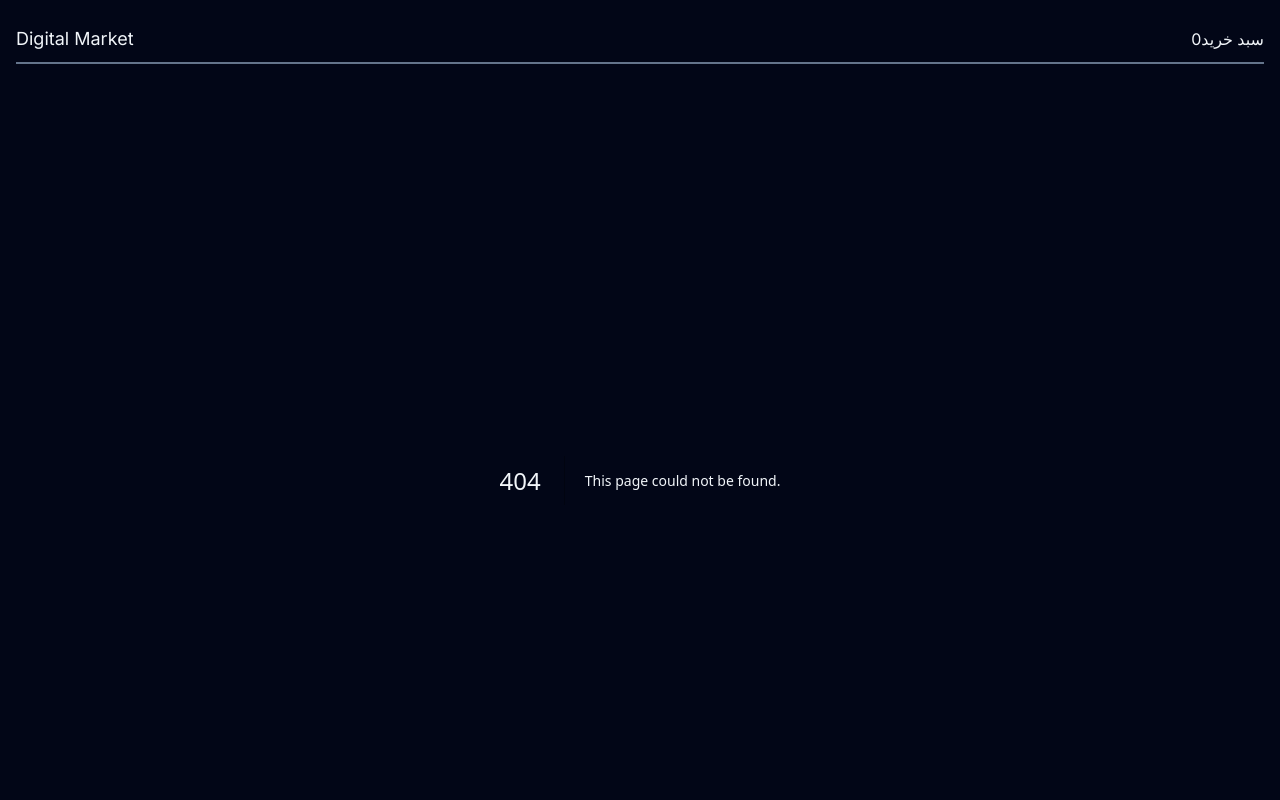
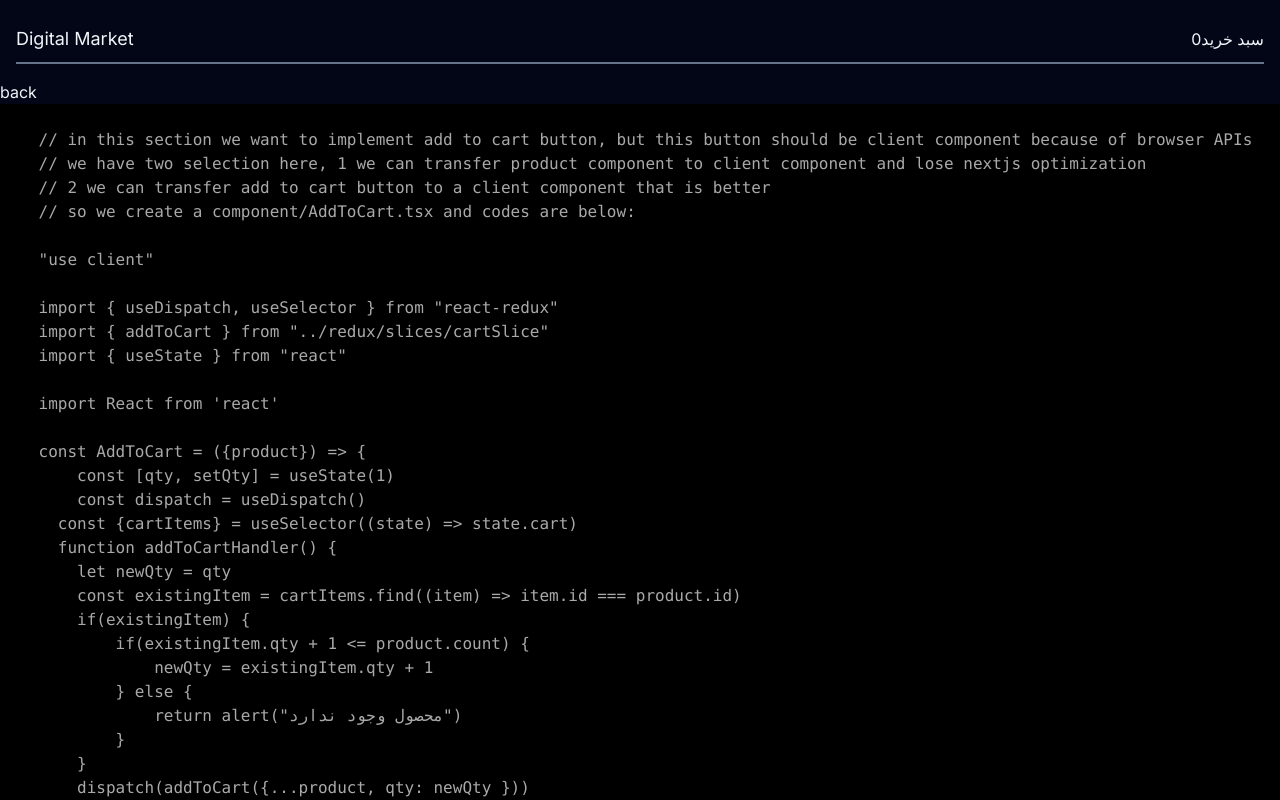
Before and after one commit to arefmaghdam/review-of-ts-nextjs13, a Next.js app: page /components/nextjs/add-to-cart-cpmponent in a window 1280 px wide. Before the commit this address had no page. Shown: the top 800 px of the page. Built offline with nearby package versions, Linux system fonts and the light colour scheme.

Commit message:
feat: review of add to cart using redux toolkit and implementation

```diff
--- /dev/null
+++ b/src/app/components/nextjs/add-to-cart-cpmponent/page.tsx
@@ -0,0 +1,67 @@
+import React, { FC } from "react";
+import CodePreview from "../../code-preview/code-preview";
+import Link from "next/link";
+
+const AddToCartComponent: FC = () => {
+  return (
+    <div>
+      <Link href="/">back</Link>
+      <CodePreview
+        imgURL=""
+        content={`
+    // in this section we want to implement add to cart button, but this button should be client component because of browser APIs
+    // we have two selection here, 1 we can transfer product component to client component and lose nextjs optimization
+    // 2 we can transfer add to cart button to a client component that is better
+    // so we create a component/AddToCart.tsx and codes are below:
+
+    "use client"
+
+    import { useDispatch, useSelector } from "react-redux"
+    import { addToCart } from "../redux/slices/cartSlice"
+    import { useState } from "react"
+
+    import React from 'react'
+
+    const AddToCart = ({product}) => {
+        const [qty, setQty] = useState(1)
+        const dispatch = useDispatch()
+      const {cartItems} = useSelector((state) => state.cart)
+      function addToCartHandler() {
+        let newQty = qty
+        const existingItem = cartItems.find((item) => item.id === product.id)
+        if(existingItem) {
+            if(existingItem.qty + 1 <= product.count) {
+                newQty = existingItem.qty + 1
+            } else {
+                return alert("محصول وجود ندارد")
+            }
+        }
+        dispatch(addToCart({...product, qty: newQty }))
+      }
+      return (
+        <>
+          <div>
+            <button
+              onClick={addToCartHandler}
+              className="border border-slate-300 text-slate-300 rounded-lg px-3 py-2 mt-3 hover:bg-slate-800"
+            >
+              افزودن به سبد خرید
+            </button>
+          </div>
+        </>
+      );
+    }
+
+    export default AddToCart
+
+    // ProductItems.tsx codes:
+
+
+
+      `}
+      />
+    </div>
+  );
+};
+
+export default AddToCartComponent;
--- a/src/app/components/providers/next-provider.tsx
+++ b/src/app/components/providers/next-provider.tsx
@@ -23,6 +23,9 @@ const NextProvider: FC = () => {
       <Link href="/components/nextjs/add-to-cart">add to cart</Link>
       <Link href="/components/nextjs/remove-from-cart">remove from cart</Link>
       <Link href="/components/nextjs/products-count">products count</Link>
+      <Link href="/components/nextjs/add-to-cart-component">
+        add to cart component
+      </Link>
     </div>
   );
 };
--- /dev/null
+++ b/src/components/AddToCart.tsx
@@ -0,0 +1,38 @@
+"use client";
+
+import { useDispatch, useSelector } from "react-redux";
+import { addToCart } from "../redux/slices/cartSlice";
+import { FC, useState } from "react";
+import { RootState } from "@/redux/store";
+
+const AddToCart: FC<{ product: any }> = ({ product }) => {
+  const [qty, setQty] = useState(1);
+  const dispatch = useDispatch();
+  const { cartItems } = useSelector((state: RootState) => state.cart);
+  function addToCartHandler() {
+    let newQty = qty;
+    const existingItem = cartItems.find((item) => item.id === product.id);
+    if (existingItem) {
+      if (existingItem.qty + 1 <= product.count) {
+        newQty = existingItem.qty + 1;
+      } else {
+        return alert("محصول وجود ندارد");
+      }
+    }
+    dispatch(addToCart({ ...product, qty: newQty }));
+  }
+  return (
+    <>
+      <div>
+        <button
+          onClick={addToCartHandler}
+          className="border border-slate-300 text-slate-300 rounded-lg px-3 py-2 mt-3 hover:bg-slate-800"
+        >
+          افزودن به سبد خرید
+        </button>
+      </div>
+    </>
+  );
+};
+
+export default AddToCart;
--- a/src/components/ProductItem.tsx
+++ b/src/components/ProductItem.tsx
@@ -1,8 +1,13 @@
 import Image from "next/image";
 import Link from "next/link";
-import { FC } from "react";
+import React, { FC } from "react";
+import AddToCart from "./AddToCart";
 
-const ProductItem: FC<any> = ({ product }: any) => {
+type ProductItemProps = {
+  product: any;
+};
+
+const ProductItem: FC<ProductItemProps> = ({ product }) => {
   return (
     <div className="rounded-lg bg-slate-900 m-5">
       <Image
@@ -17,9 +22,7 @@ const ProductItem: FC<any> = ({ product }: any) => {
           <h2 className="text-lg">{product.title}</h2>
         </Link>
         <p className="mt-2 rtl text-slate-300">{product.price} تومان</p>
-        <button className="border border-slate-300 text-slate-300 rounded-lg px-3 py-2 mt-3 hover:bg-slate-800">
-          افزودن به سبد خرید
-        </button>
+        <AddToCart product={product} />
       </div>
     </div>
   );
```
